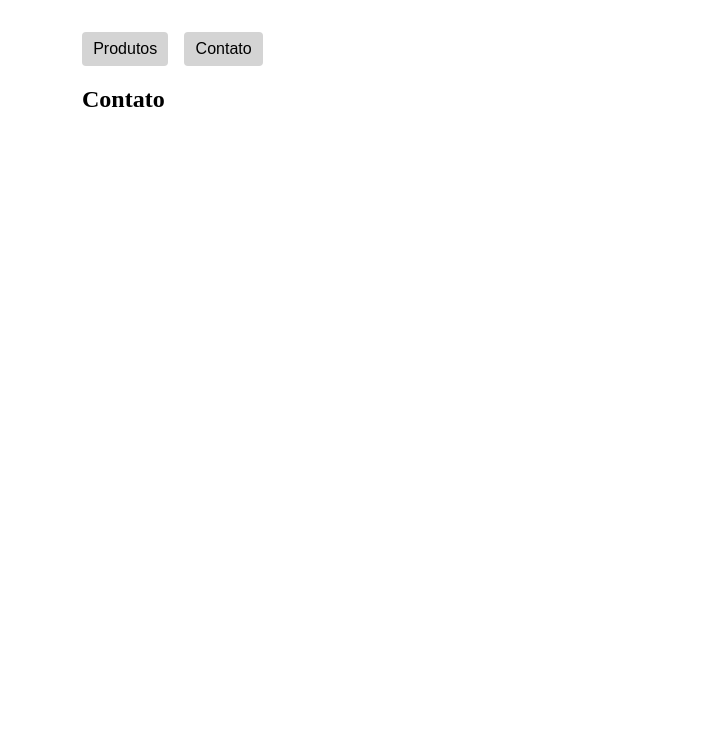
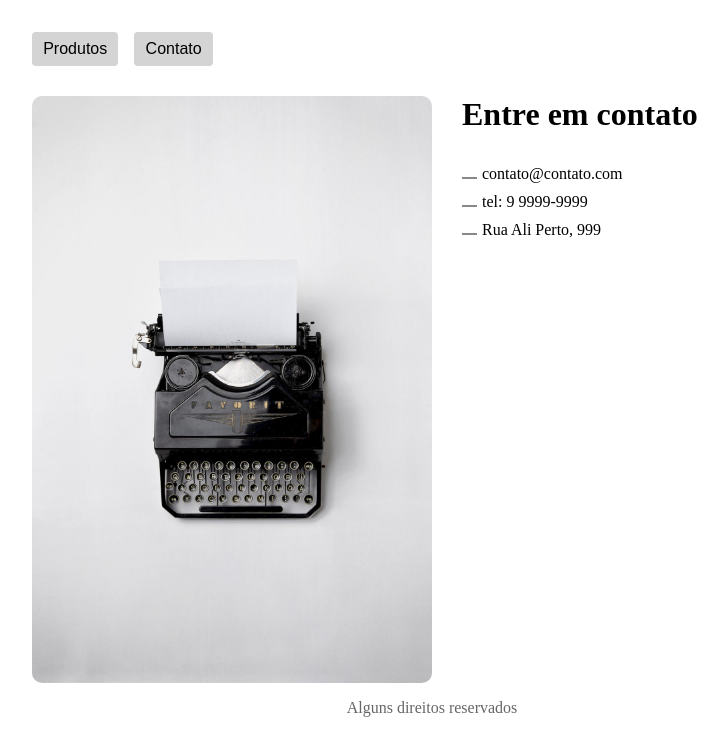
Before and after one commit to barbosadiego/react, a React (Create React App) app: page /contato in a window 1280 px wide. Shown: the top 756 px of the page, without its empty margins (208-936 px from the left). Built offline with nearby package versions, Linux system fonts and the light colour scheme.

Commit message:
desafio antes da correcao

```diff
--- a/src/App.jsx
+++ b/src/App.jsx
@@ -1,23 +1,26 @@
-import React from 'react'
-import { BrowserRouter, Routes, Route } from 'react-router-dom'
-import Produtos from './Produtos'
-import Contato from './Contato'
-import Header from './Header'
-import style from './App.module.css'
-
+import React from 'react';
+import { BrowserRouter, Routes, Route } from 'react-router-dom';
+import Produtos from './Produtos';
+import Contato from './Contato';
+import Header from './Header';
+import style from './App.module.css';
+import ProdutoPagina from './ProdutoPagina';
+import Footer from './Footer';
 
 const App = (props) => {
   return (
     <section className={style.home}>
       <BrowserRouter>
-        <Header/>
+        <Header />
         <Routes>
-          <Route path='/' element={<Produtos />}/>
-          <Route path='/contato' element={<Contato/>}/>
+          <Route path="/" element={<Produtos />} />
+          <Route path="contato" element={<Contato />} />
+          <Route path="produto/:id" element={<ProdutoPagina />} />
         </Routes>
+        <Footer/>
       </BrowserRouter>
     </section>
-  )
-}
+  );
+};
 
-export default App
+export default App;
--- a/src/App.module.css
+++ b/src/App.module.css
@@ -1,6 +1,38 @@
+img{
+  display: block;
+  max-width: 100%;
+}
 .home{
-  max-width: 700px;
+  max-width: 800px;
   margin: 2rem auto;
   height: 100vh;
   width: 100%;
 }
+.produtos{
+  display: flex;
+  flex-wrap: wrap;
+  justify-content: space-between;
+  opacity: 0;
+  transform: translateX(-30px);
+  animation: animaLeft .5s forwards;
+}
+@keyframes animaLeft {
+  to{
+    opacity: 1;
+    transform: translateX(0);
+  }
+}
+.item{
+  width: 250px;
+  margin-bottom: 30px;
+}
+.item img{
+  border-radius: 10px;
+}
+.footer{
+  padding-bottom: 20px;
+  text-align: center;
+}
+.footer p{
+  color: #666;
+}
--- /dev/null
+++ b/src/Contato.css
@@ -0,0 +1,34 @@
+.contato{
+  display: flex;
+  gap: 30px;
+  opacity: 0;
+  transform: translateX(-30px);
+  animation: animaLeft .5s forwards;
+}
+@keyframes animaLeft {
+  to{
+    opacity: 1;
+    transform: translateX(0);
+  }
+}
+.contato_img{
+  width: 50%;
+}
+.contato_img img{
+  border-radius: 10px;
+}
+ul{
+  list-style: none;
+  padding: 0;
+}
+li{
+  margin-bottom: 10px;
+}
+li::before{
+  display: inline-block;
+  width: 15px;
+  height: 2px;
+  content: "";
+  background-color: #888;
+  margin-right: 5px;
+}
--- a/src/Contato.jsx
+++ b/src/Contato.jsx
@@ -1,11 +1,23 @@
-import React from 'react'
+import React from 'react';
+import ImageContato from './Images/contato.jpg';
+import './Contato.css';
 
 const Contato = (props) => {
   return (
-    <div>
-      <h1>Contato</h1>
-    </div>
-  )
-}
+    <section className='contato'>
+      <div className='contato_img'>
+        <img src={ImageContato} alt="contato" />
+      </div>
+      <div className='contato_desc'>
+        <h1>Entre em contato</h1>
+        <ul>
+          <li>contato@contato.com</li>
+          <li>tel: 9 9999-9999</li>
+          <li>Rua Ali Perto, 999</li>
+        </ul>
+      </div>
+    </section>
+  );
+};
 
-export default Contato
+export default Contato;
--- /dev/null
+++ b/src/Footer.js
@@ -0,0 +1,12 @@
+import React from 'react'
+import style from './App.module.css'
+
+const Footer = (props) => {
+  return (
+    <div className={style.footer}>
+      <p style={style.footerText}>Alguns direitos reservados</p>
+    </div>
+  )
+}
+
+export default Footer
--- a/src/Header.jsx
+++ b/src/Header.jsx
@@ -4,12 +4,12 @@ import style from './Header.module.css'
 
 const Header = (props) => {
   return (
-    <nav>
+    <nav className={style.nav}>
       <button className={style.btn}>
         <Link to='/'>Produtos</Link>
       </button>
       <button className={style.btn}>
-        <Link to='/contato'>Contato</Link>
+        <Link to='contato'>Contato</Link>
       </button>
     </nav>
   )
--- a/src/Header.module.css
+++ b/src/Header.module.css
@@ -8,6 +8,9 @@
   font-size: 1rem;
   transition: .3s ease;
 }
+.nav{
+  margin-bottom: 30px;
+}
 
 .btn:hover{
   background-color: rgb(190, 190, 190);
--- /dev/null
+++ b/src/ProdutoPagina.css
@@ -0,0 +1,31 @@
+.produto{
+  display: flex;
+  gap: 30px;
+}
+
+h1{
+  font-size: 2rem;
+  margin-top: 0;
+}
+
+.produto div{
+  flex: 1;
+}
+
+.produto_preco{
+  background-color: greenyellow;
+  padding: 7px 10px;
+  border-radius: 2px;
+  color: green;
+  font-size: 1.2rem;
+}
+
+.produto_img img{
+  border-radius: 10px;
+  margin-bottom: 30px;
+}
+
+.produto_texto{
+  font-size: 1.2rem;
+  width: 70%;
+}
--- /dev/null
+++ b/src/ProdutoPagina.jsx
@@ -0,0 +1,36 @@
+import React from 'react';
+import { useParams } from 'react-router-dom';
+import './ProdutoPagina.css';
+
+const ProdutoPagina = () => {
+  const [produto, setProduto] = React.useState(null);
+  const parans = useParams();
+
+  React.useEffect(() => {
+    fetch(`https://ranekapi.origamid.dev/json/api/produto/${parans.id}`)
+      .then((res) => res.json())
+      .then((json) => setProduto(json));
+  }, []);
+
+  // console.log(produto);
+  return (
+    <section className="produto_section">
+      {produto && (
+        <div className="produto">
+          <div className="produto_img">
+            {produto.fotos.map((foto, index) => (
+              <img key={index} src={foto.src}></img>
+            ))}
+          </div>
+          <div>
+            <h1>{produto.nome}</h1>
+            <span className="produto_preco">{produto.preco}</span>
+            <p className="produto_texto">{produto.descricao}</p>
+          </div>
+        </div>
+      )}
+    </section>
+  );
+};
+
+export default ProdutoPagina;
--- a/src/Produtos.jsx
+++ b/src/Produtos.jsx
@@ -1,5 +1,6 @@
 import React from 'react';
-
+import { Link } from 'react-router-dom';
+import style from './App.module.css';
 
 const Produtos = (props) => {
   const [produtos, setProdutos] = React.useState([]);
@@ -10,14 +11,14 @@ const Produtos = (props) => {
       .then((json) => setProdutos(json));
   }, []);
 
-  console.log(produtos);
-
   return (
-    <section>
+    <section className={style.produtos}>
       {produtos.map((item) => (
-        <div>
-          <h2>{item.nome}</h2>
-          <img src={item.fotos[0].src} alt={item.fotos[0].titulo} />
+        <div key={item.id} className={style.item}>
+          <Link to={`produto/${item.id}`}>
+            <img src={item.fotos[0].src} alt={item.fotos[0].titulo} />
+            <h2>{item.nome}</h2>
+          </Link>
         </div>
       ))}
     </section>
```
Also changed, not shown: src/Images/contato.jpg (added).
